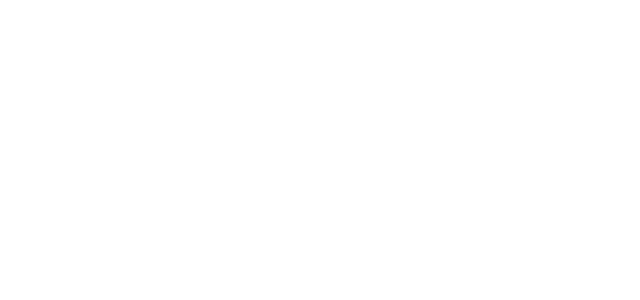
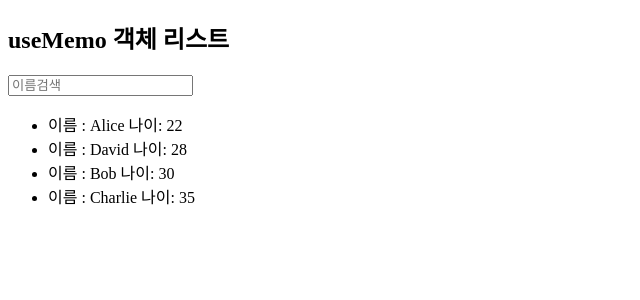
Before and after one commit to genai-frontend-202610/react-basic, a React (Vite) app: page / in a window 1280 px wide. Shown: the top 300 px of the page, without its empty margins (0-640 px from the left). Built offline with nearby package versions, Linux system fonts and the light colour scheme.

Commit message:
memo-update

```diff
--- a/src/App.jsx
+++ b/src/App.jsx
@@ -1,11 +1,15 @@
 
 import './App.css'
-
+import SquareCalc from './components/SquareCalc'
+import SortTableList from './components/SortTableList'
+import PeopleList from './components/PeopleList'
 function App() {
 
   return (
     <main>
-
+      <PeopleList/>
+      {/* <SortTableList/> */}
+      {/* <SquareCalc /> */}
     </main>
   )
 }
--- /dev/null
+++ b/src/components/PeopleList.jsx
@@ -0,0 +1,42 @@
+import React, { useState, useMemo } from 'react'
+
+const PeopleList = () => {
+
+    const [keyword, setKeyword] = useState('')
+    const [people] = useState([
+        { name: "David", age: 28 },
+        { name: "Alice", age: 22 },
+        { name: "Charlie", age: 35 },
+        { name: "Bob", age: 30 },
+    ])
+
+
+    const filteredPeople = useMemo(() => {
+
+        return people
+            .filter((p) =>
+                p.name.toLowerCase().includes(keyword.toLowerCase())
+            )
+            .sort((a, b) => a.age - b.age)
+
+    }, [keyword, people])
+
+    return (
+        <div>
+            <h2>useMemo 객체 리스트</h2>
+            <input
+                type="text"
+                value={keyword}
+                onChange={(e) => setKeyword(e.target.value)}
+                placeholder='이름검색' />
+            <ul>
+                {filteredPeople.map((p) => (
+
+                    <li>이름 : {p.name} 나이: {p.age}</li>
+                ))}
+            </ul>
+        </div>
+    )
+}
+
+export default PeopleList
--- /dev/null
+++ b/src/components/SortTableList.jsx
@@ -0,0 +1,34 @@
+import React, { useMemo, useState } from 'react'
+
+const SortTableList = () => {
+
+    const [keyword, setKeyword] = useState('')
+    const [names] = useState(['David', 'Alice', 'Charlie', 'Bob'])
+
+    const filtered=useMemo(()=>{
+
+
+        return names
+            .filter((name)=>name.toLowerCase().includes(keyword.toLowerCase()))
+            .sort()
+
+    },[keyword,names])
+
+    return (
+        <div>
+            <h2>useMemo 정렬 리스트</h2>
+            <input
+                value={keyword}
+                onChange={(e) => setKeyword(e.target.value)}
+                type="text" />
+            <ul>
+                {filtered.map((name) => (
+
+                    <li key={name}>{name}</li>
+                ))}
+            </ul>
+        </div>
+    )
+}
+
+export default SortTableList
--- /dev/null
+++ b/src/components/SquareCalc.jsx
@@ -0,0 +1,38 @@
+import React, { useMemo, useState } from 'react'
+
+const SquareCalc = () => {
+
+    const [number, setNumber] = useState(0)
+    const [count, setCount] = useState(0)
+
+
+    const squared = useMemo(() => {
+
+        console.log('제곱근 계산중...');
+
+        return number * number
+    }, [number])
+
+
+    const onKeyupEnter = (e) => {
+        if (e.key === 'Enter') {
+            console.log('Enter key')
+        }
+    }
+
+    return (
+        <div>
+            <h2>숫자의 제곱근 구하기</h2>
+            <form onSubmit={(e) => e.preventDefault()}>
+                <input type="number"
+                    onKeyUp={onKeyupEnter}
+                    onChange={(e) => setNumber(Number(e.target.value))}
+                    placeholder='숫자를 입력하세요' />
+                <p>{number}의 제곱근은 ? {squared}</p>
+                <button onClick={() => setCount(count + 1)}>카운트 증가:{count}</button>
+            </form>
+        </div>
+    )
+}
+
+export default SquareCalc
```
